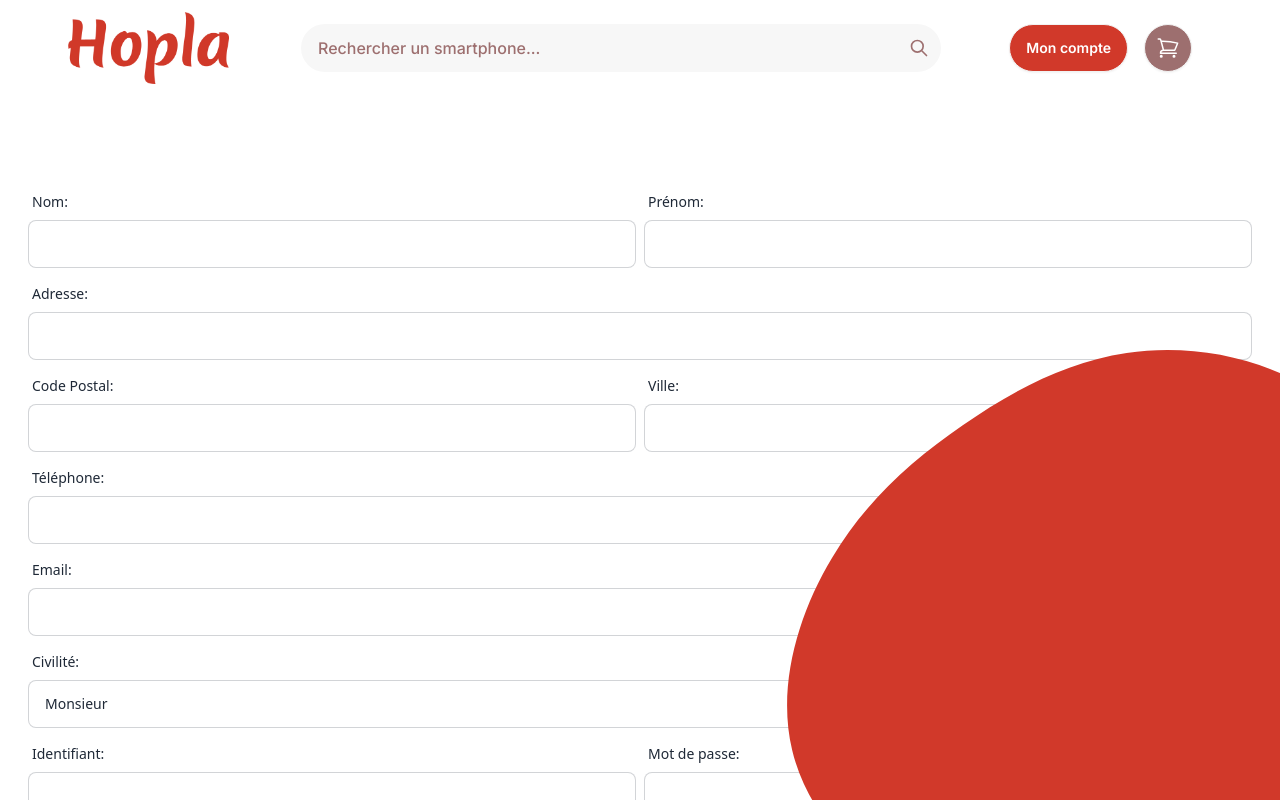
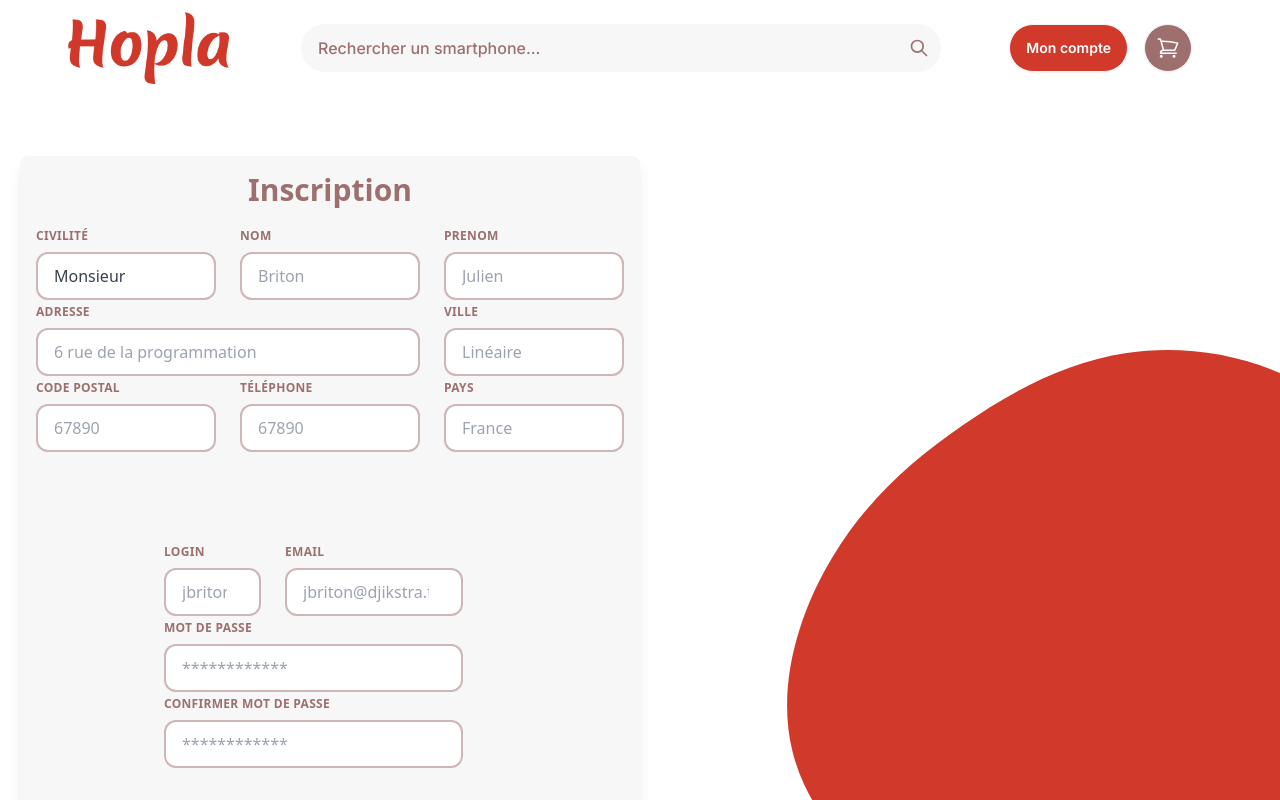
Before and after one commit to bastianfbr-si-web/projet_fabre_bastian, an Angular app in the folder frontend/: page / in a window 1280 px wide. Shown: the top 800 px of the page. Built offline with nearby package versions, Linux system fonts and the light colour scheme.

Commit message:
feat(compte_formulaire): :lipstick: rework entire form style

```diff
--- a/frontend/src/app/compte-formulaire/compte-formulaire.component.html
+++ b/frontend/src/app/compte-formulaire/compte-formulaire.component.html
@@ -1,76 +1,116 @@
-<section class="container mx-auto mt-5 p-2">
-    <form id="client-form" action="/submit-form" method="post" onsubmit="return validateForm();">
-        <div class="grid grid-cols-1 md:grid-cols-2 gap-2">
-            <div class="form-control">
-                <label class="label" for="nom">
-                    <span class="label-text">Nom:</span>
+  <form id="client-form" action="/submit-form" method="post" onsubmit="return validateForm();" class="bg-accent rounded-lg shadow-lg p-4 w-1/2">
+    <!-- Formulaire inscription (coordonnées)-->
+    <div class="flex flex-col gap-16">
+      <div id="form_coordonnees">
+      <h1 class="text-tertiary text-3xl font-bold text-center mb-5">Inscription</h1>
+      <div class="flex flex-wrap -mx-3 mb-6">
+        <div class="w-full md:w-1/3 px-3 mb-6 md:mb-0">
+          <label class="block uppercase tracking-wide text-tertiary text-xs font-bold mb-2" for="civilite">
+            Civilité
           </label>
-                <input type="text" id="nom" name="nom" class="input input-bordered" required>
-            </div>
-            <div class="form-control">
-                <label class="label" for="prenom">
-                    <span class="label-text">Prénom:</span>
-                </label>
-                <input type="text" id="prenom" name="prenom" class="input input-bordered" required>
-            </div>
-            <div class="form-control col-span-2">
-                <label class="label" for="adresse">
-                    <span class="label-text">Adresse:</span>
-                </label>
-                <input type="text" id="adresse" name="adresse" class="input input-bordered" required>
-            </div>
-            <div class="form-control">
-                <label class="label" for="cp">
-                    <span class="label-text">Code Postal:</span>
-                </label>
-                <input type="text" id="cp" name="cp" class="input input-bordered" required pattern="\d{5}">
-            </div>
-            <div class="form-control">
-                <label class="label" for="ville">
-                    <span class="label-text">Ville:</span>
-                </label>
-                <input type="text" id="ville" name="ville" class="input input-bordered" required>
-            </div>
-            <div class="form-control col-span-2">
-                <label class="label" for="tel">
-                    <span class="label-text">Téléphone:</span>
-                </label>
-                <input type="tel" id="tel" name="tel" class="input input-bordered" required>
-            </div>
-            <div class="form-control col-span-2">
-                <label class="label" for="email">
-                    <span class="label-text">Email:</span>
-                </label>
-                <input type="email" id="email" name="email" class="input input-bordered" required>
-            </div>
-            <div class="form-control col-span-2">
-                <label class="label" for="civilite">
-                    <span class="label-text">Civilité:</span>
-                </label>
-                <select id="civilite" name="civilite" class="select select-bordered" required>
+          <div class="relative">
+            <select id="civilite" name="civilite" class="block appearance-none w-full bg-white text-gray-700 py-3 px-4 pr-8 rounded-xl border-tertiary border-opacity-50 border-2 leading-tight focus:outline-none focus:bg-white focus:border-gray-500" required>
               <option value="M">Monsieur</option>
               <option value="Mme">Madame</option>
             </select>
           </div>
-            <div class="form-control">
-                <label class="label" for="login">
-                    <span class="label-text">Identifiant:</span>
+        </div>
+        <div class="w-full md:w-1/3 px-3 mb-6 md:mb-0">
+          <label class="block uppercase tracking-wide text-tertiary text-xs font-bold mb-2" for="civilite">
+            Nom
           </label>
-                <input type="text" id="login" name="login" class="input input-bordered" required>
-            </div>
-            <div class="form-control">
-                <label class="label" for="password">
-                    <span class="label-text">Mot de passe:</span>
-                </label>
-                <input type="password" id="password" name="password" class="input input-bordered" required minlength="8">
-            </div>
-            <div class="form-control">
-                <label class="label" for="confirm-password">
-                    <span class="label-text">Confirmez le mot de passe:</span>
-                </label>
-                <input type="password" id="confirm-password" name="confirm-password" class="input input-bordered" required>
+          <div class="relative">
+            <input label="nom" placeholder="Briton" type="text" id="nom" name="nom" class="block appearance-none w-full bg-white text-gray-700 py-3 px-4 pr-8 rounded-xl border-tertiary border-opacity-50 border-2 leading-tight focus:outline-none focus:bg-white focus:border-gray-500" required>
           </div>
         </div>
-        <button type="submit" class="btn btn-primary mt-2">Inscrire</button>
+        <div class="w-full md:w-1/3 px-3 mb-6 md:mb-0">
+          <label class="block uppercase tracking-wide text-tertiary text-xs font-bold mb-2" for="civilite">
+            Prenom
+          </label>
+          <div class="relative">
+            <input label="prenom" placeholder="Julien" type="text" id="prenom" name="prenom" class="block appearance-none w-full bg-white text-gray-700 py-3 px-4 pr-8 rounded-xl border-tertiary border-opacity-50 border-2 leading-tight focus:outline-none focus:bg-white focus:border-gray-500" required>
+          </div>
+        </div>
+        <div class="w-full md:w-2/3 px-3 mb-6 mt-1 md:mb-0">
+          <label class="block uppercase tracking-wide text-tertiary text-xs font-bold mb-2" for="civilite">
+            Adresse
+          </label>
+          <div class="relative">
+            <input label="adresse" placeholder="6 rue de la programmation" type="text" id="adresse" name="adresse" class="block appearance-none w-full bg-white text-gray-700 py-3 px-4 pr-8 rounded-xl border-tertiary border-opacity-50 border-2 leading-tight focus:outline-none focus:bg-white focus:border-gray-500" required>
+          </div>
+        </div>
+        <div class="w-full md:w-1/3 px-3 mb-6 mt-1 md:mb-0">
+          <label class="block uppercase tracking-wide text-tertiary text-xs font-bold mb-2" for="civilite">
+            Ville
+          </label>
+          <div class="relative">
+            <input label="ville" placeholder="Linéaire" type="text" id="ville" name="ville" class="block appearance-none w-full bg-white text-gray-700 py-3 px-4 pr-8 rounded-xl border-tertiary border-opacity-50 border-2 leading-tight focus:outline-none focus:bg-white focus:border-gray-500" required>
+          </div>
+        </div>
+        <div class="w-full md:w-1/3 px-3 mb-6 mt-1 md:mb-0">
+          <label class="block uppercase tracking-wide text-tertiary text-xs font-bold mb-2" for="civilite">
+            Code postal
+          </label>
+          <div class="relative">
+            <input label="code_postal" placeholder="67890" type="text" id="code_postal" name="code_postal" class="block appearance-none w-full bg-white text-gray-700 py-3 px-4 pr-8 rounded-xl border-tertiary border-opacity-50 border-2 leading-tight focus:outline-none focus:bg-white focus:border-gray-500" required>
+          </div>
+        </div>
+        <div class="w-full md:w-1/3 px-3 mb-6 mt-1 md:mb-0">
+          <label class="block uppercase tracking-wide text-tertiary text-xs font-bold mb-2" for="civilite">
+            Téléphone
+          </label>
+          <div class="relative">
+            <input label="telephone" placeholder="67890" type="text" id="telephone" name="telephone" class="block appearance-none w-full bg-white text-gray-700 py-3 px-4 pr-8 rounded-xl border-tertiary border-opacity-50 border-2 leading-tight focus:outline-none focus:bg-white focus:border-gray-500" required>
+          </div>
+        </div>
+        <div class="w-full md:w-1/3 px-3 mb-6 mt-1 md:mb-0">
+          <label class="block uppercase tracking-wide text-tertiary text-xs font-bold mb-2" for="civilite">
+            Pays
+          </label>
+          <div class="relative">
+            <input label="pays" placeholder="France" type="text" id="pays" name="pays" class="block appearance-none w-full bg-white text-gray-700 py-3 px-4 pr-8 rounded-xl border-tertiary border-opacity-50 border-2 leading-tight focus:outline-none focus:bg-white focus:border-gray-500" required>
+          </div>
+        </div>
+        </div>
+
+      </div>
+      <!-- Formulaire inscription (login/mdp)-->
+      <div id="form_login" class="ml-32">
+      <div class="flex flex-wrap -mx-3 mb-6">
+        <div class="w-full md:w-1/4 px-3 mb-6 mt-1 md:mb-0">
+          <label class="block uppercase tracking-wide text-tertiary text-xs font-bold mb-2" for="civilite">
+            Login
+          </label>
+          <div class="relative">
+            <input label="login" placeholder="jbriton" type="text" id="login" name="login" class="block appearance-none w-full bg-white text-gray-700 py-3 px-4 pr-8 rounded-xl border-tertiary border-opacity-50 border-2 leading-tight focus:outline-none focus:bg-white focus:border-gray-500" required>
+          </div>
+        </div>
+        <div class="w-full md:w-5/12 px-3 mb-6 mt-1 md:mb-0">
+          <label class="block uppercase tracking-wide text-tertiary text-xs font-bold mb-2" for="civilite">
+            Email
+          </label>
+          <div class="relative">
+            <input label="email" placeholder="jbriton@djikstra.fr" type="email" id="email" name="email" class="block appearance-none w-full bg-white text-gray-700 py-3 px-4 pr-8 rounded-xl border-tertiary border-opacity-50 border-2 leading-tight focus:outline-none focus:bg-white focus:border-gray-500" required>
+          </div>
+        </div>
+        <div class="w-full md:w-2/3 px-3 mb-6 mt-1 md:mb-0">
+          <label class="block uppercase tracking-wide text-tertiary text-xs font-bold mb-2" for="civilite">
+            Mot de passe
+          </label>
+          <div class="relative">
+            <input label="motdepasse" placeholder="************" type="password" id="motdepasse" name="motdepasse" class="block appearance-none w-full bg-white text-gray-700 py-3 px-4 pr-8 rounded-xl border-tertiary border-opacity-50 border-2 leading-tight focus:outline-none focus:bg-white focus:border-gray-500" required>
+          </div>
+        </div>
+        <div class="w-full md:w-2/3 px-3 mb-6 mt-1 md:mb-0">
+          <label class="block uppercase tracking-wide text-tertiary text-xs font-bold mb-2" for="civilite">
+            Confirmer mot de passe
+          </label>
+          <div class="relative">
+            <input label="mdp_conf" placeholder="************" type="text" id="nom" name="nom" class="block appearance-none w-full bg-white text-gray-700 py-3 px-4 pr-8 rounded-xl border-tertiary border-opacity-50 border-2 leading-tight focus:outline-none focus:bg-white focus:border-gray-500" required>
+          </div>
+        </div>
+      </div>
+    </div>
+    </div>
+    <button type="submit" class="btn bg-tertiary text-white mt-2">Inscrire</button>
   </form>
-</section>
```
Lines whose indentation alone changed are shown as unchanged.
